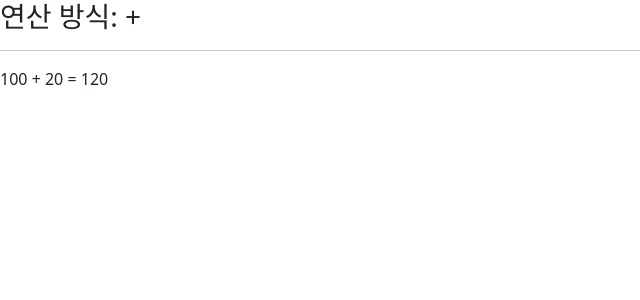
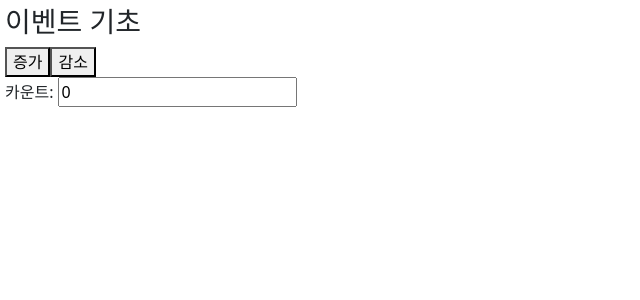
Before and after one commit to quokka-eating-carrots/quickstart-mj, a React (Vite) app: page / in a window 1280 px wide. Shown: the top 300 px of the page, without its empty margins (0-640 px from the left). Built offline with nearby package versions, Linux system fonts and the light colour scheme.

Commit message:
Study 4.4 이벤트 핸들러와 상태 변경

```diff
--- /dev/null
+++ b/src/MinJeong/Counter/App.tsx
@@ -0,0 +1,31 @@
+import React, { useState } from 'react'
+
+type Props = {}
+
+const App = (props: Props) => {
+  const [count, setCount] = useState<number>(0)
+
+  const increment = () => {
+    setCount(count => count + 1)
+    setCount(count => count + 1)
+    setCount(count => count + 1)
+  }
+
+  const decrement = () => {
+    setCount(count - 1)
+  }
+  return (
+    <div style={{ margin: "5px" }}>
+      <h3>이벤트 기초</h3>
+      <div>
+        <button onClick={increment}>증가</button>
+        <button onClick={decrement}>감소</button>
+      </div>
+      <div>
+        카운트: <input type="text" value={count} />
+      </div>
+    </div>
+  )
+}
+
+export default App
--- a/src/main.tsx
+++ b/src/main.tsx
@@ -2,7 +2,7 @@ import React from 'react'
 import ReactDOM from 'react-dom/client'
 import 'bootstrap/dist/css/bootstrap.css'
 // import App from './App'
-import App from '../src/MinJeong/PropsTypes/App'
+import App from '../src/MinJeong/Counter/App'
 // import './index.css'
 
 ReactDOM.createRoot(document.getElementById('root') as HTMLElement).render(
```
